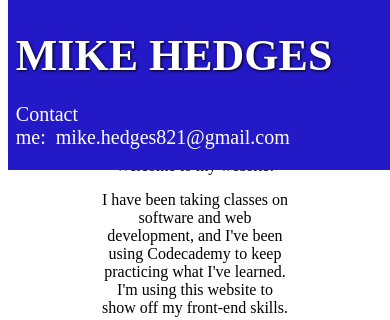
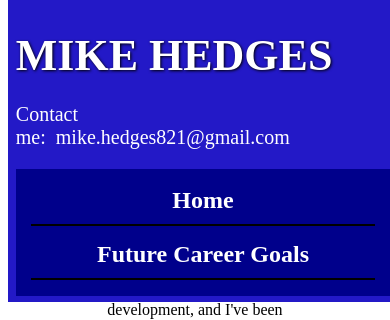
Before and after one commit to hedges821/hedges821.github.io, a plain HTML site: page index.html in a window 390 px wide. Shown: the top 320 px of the page. Drawn offline with Linux system fonts and the light colour scheme.

Commit message:
Update settings for mobile devices

```diff
--- a/stylesheets/style.css
+++ b/stylesheets/style.css
@@ -58,12 +58,8 @@ footer a{
 	text-decoration: none;
 }
 
-nav {
-	padding-top: 10%;
-	position: fixed;
-	z-index: 9;
-	width: 84%;
-	top: 0;
+nav{
+	padding: .25% 0;
 }
 
 nav ul {
@@ -87,9 +83,9 @@ nav a {
 	border-right: 1px solid #091d02;
 }
 
-nav a:hover{
-	color: aqua;
-}
+	nav a:hover {
+		color: aqua;
+	}
 
 
 
@@ -136,7 +132,8 @@ footer a:hover{
 
 /*--Smartphone Display--*/
 @media only screen and (max-width: 37.5em) {
-	//reminder: add rulesets in between the curly braces #container {
+	//reminder: add rulesets in between the curly braces
+	#container {
 		margin: 0 auto;
 		width: auto;
 		background-color: #fff;
@@ -144,7 +141,7 @@ footer a:hover{
 	}
 
 	.top {
-		padding-top: 25%;
+		padding-top: 45%;
 	}
 
 	body {
@@ -166,6 +163,20 @@ footer a:hover{
 		height: 50%;
 	}
 
+	nav a {
+		display: block;
+		border: none;
+		border-bottom: 2px solid #000;
+	}
+
+	nav li {
+		display: block;
+	}
+
+	nav ul {
+		text-align: center;
+	}
+
 
 /*Media queries require a closing brace*/
 }
@@ -180,7 +191,7 @@ footer a:hover{
 	}
 
 	.top {
-		padding-top: 25%;
+		padding-top: 45%;
 	}
 
 	body {
@@ -197,5 +208,24 @@ footer a:hover{
 
 	}
 
+	nav, nav ul, nav li {
+		margin-top: 1px;
+		margin-bottom: 5px;
+	}
+
+	nav a {
+		display: block;
+		border: none;
+		border-bottom: 2px solid #000;
+	}
+
+	nav li {
+		display: block;
+	}
+
+	nav ul {
+		text-align: center;
+	}
+
 	/*Media queries require a closing brace*/
 }
```
Also changed, not shown: index.html (+2 -2 lines), pages/careerGoals.html (+2 -2 lines).
